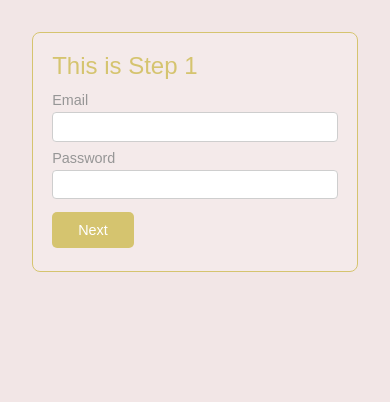
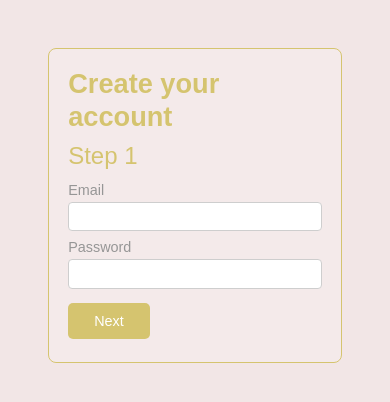
Before and after one commit to stellaw99/animated-multistep-form, a plain HTML site: page index.html in a window 390 px wide. Drawn offline with Linux system fonts and the light colour scheme.

Commit message:
js and animation working

```diff
--- a/index.html
+++ b/index.html
@@ -12,7 +12,8 @@
 
     <form data-multi-step class="multi-step-form">
         <div class="card" data-step>
-            <h2 class="step-title">This is Step 1</h2>
+            <h1 class="step-head">Create your account</h1>
+            <h2 class="step-title">Step 1</h2>
             <div class="form-group">
                 <label for="email">Email</label>
                 <input type="email" name="email" id="email">
@@ -24,7 +25,8 @@
             <button type="button" data-next>Next</button>
         </div>
         <div class="card" data-step>
-            <h2 class="step-title">This is Step 2</h2>
+            <h1 class="step-head">Create your account</h1>
+            <h2 class="step-title">Step 2</h2>
             <div class="form-group">
                 <label for="address">Address</label>
                 <input type="text" name="address" id="address">
@@ -41,7 +43,8 @@
             <button type="button" data-next>Next</button>
         </div>
         <div class="card" data-step>
-            <h2 class="step-title">This is Step 3</h2>
+            <h1 class="step-head">Create your account</h1>
+            <h2 class="step-title">Step 3</h2>
             <div class="form-group">
                 <label for="name">Name</label>
                 <input type="text" name="name" id="name">
@@ -59,7 +62,7 @@
                 <input type="address" name="address" id="address">
             </div> -->
             <button type="button" data-previous>Previous</button>
-            <button type="submit" data-submit>Submit</button>
+            <button type="submit" class="submit" data-submit>Submit</button>
         </div>
     </form>
 </body>
--- a/main.css
+++ b/main.css
@@ -9,7 +9,7 @@ body {
     font-weight: 500;
     color: rgb(213, 196, 111);
     padding: 1em;
-    margin: 1em;
+    margin: 2em;
     background-size: cover;
     background-repeat: no repeat;
     /* background: linear-gradient(#e66465, #9198e5); */
@@ -50,12 +50,22 @@ body {
 }
 
 .form-group > input {
-    border: 1px solid rgb(206, 206, 206);
+    border: 0.5px solid rgb(206, 206, 206);
     border-radius: .25em;
     font-size: 1rem;
     padding: .3em;
+
+}
+.form-group > input:focus {
+    border-color: rgb(128, 128, 128);
 }
 
+.step-head {
+    /* margin-top: .3em; */
+    margin-bottom: .3em;
+    line-height: 1.2em;
+    font-size: 1.7rem;
+}
 .step-title {
     margin: 0;
     margin-bottom: .5em;
@@ -64,7 +74,7 @@ body {
 
 .card.active {
     transform: translateX(0);
-    animation: slide 500ms 500ms ease-in-out both;
+    animation: slide 250ms 250ms ease-in-out both;
     position: relative;
 }
 
@@ -75,12 +85,22 @@ button {
     color: white;
     padding: 10px 26px;
     margin-bottom: .3em;
-    margin-top: .3em;
+    margin-top: .4em;
     margin-right: .2em;
     text-align: center;
     text-decoration: none;
     font-size: .9em;
     cursor: pointer;
+}
+.submit {
+    background-color: coral;
+}
+.submit:hover {
+    background-color: rgb(255, 87, 26);
+}
+
+button:hover {
+    background-color: rgb(196, 172, 49);
 }
 
 .multi-step-form {
--- a/main.js
+++ b/main.js
@@ -28,6 +28,13 @@ multiStepForm.addEventListener('click', e => {
 
 })
 
+formSteps.forEach(step => {
+    step.addEventListener('animationend', e => {
+        formSteps[currentStep].classList.remove('hide')
+        e.target.classList.toggle('hide', !e.target.classList.contains('active'))
+    })
+})
+
 function showCurrentStep() {
     formSteps.forEach((step, index) => {
         step.classList.toggle('active', index === currentStep)
```
